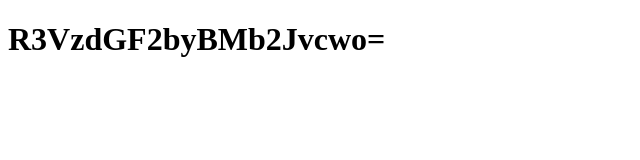
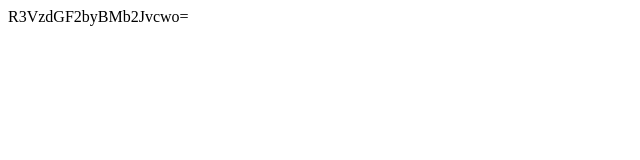
Before and after one commit to globosc/challenge_sre, a plain HTML site: page nginx-html/index.html in a window 1280 px wide. Shown: the whole page, without its empty margins (0-640 px from the left). Drawn offline with Linux system fonts and the light colour scheme.

Commit message:
change index.html

```diff
--- a/nginx-html/index.html
+++ b/nginx-html/index.html
@@ -1,11 +1,5 @@
 <!DOCTYPE html>
-<html lang="es">
-<head>
-    <meta charset="UTF-8">
-    <meta name="viewport" content="width=device-width, initial-scale=1.0">
-    <title>Mi Página Web</title>
-</head>
-<body>
-    <h1>R3VzdGF2byBMb2Jvcwo=</h1>
-</body>
+    <body>
+        R3VzdGF2byBMb2Jvcwo=
+    </body>
 </html>
```
